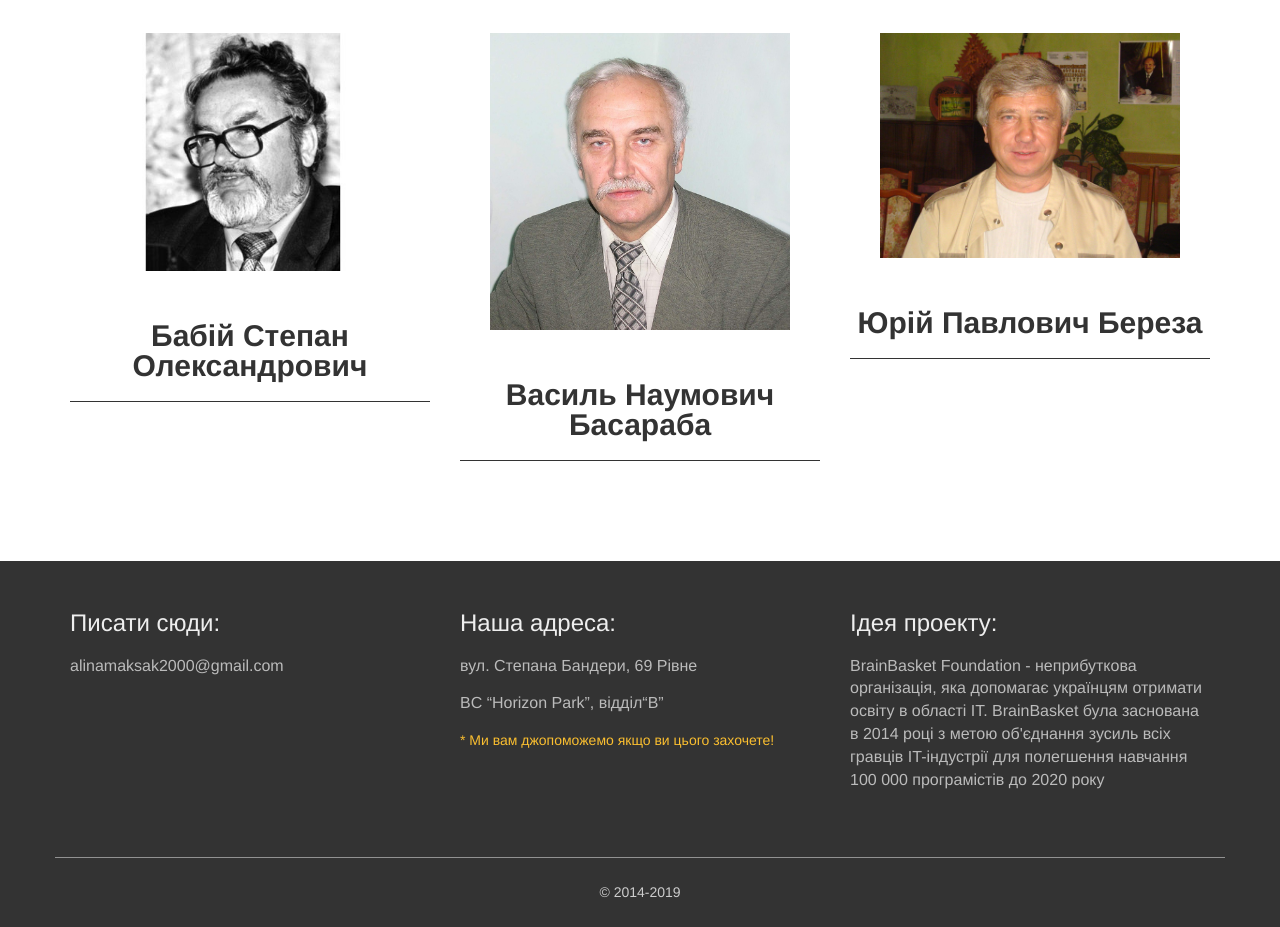
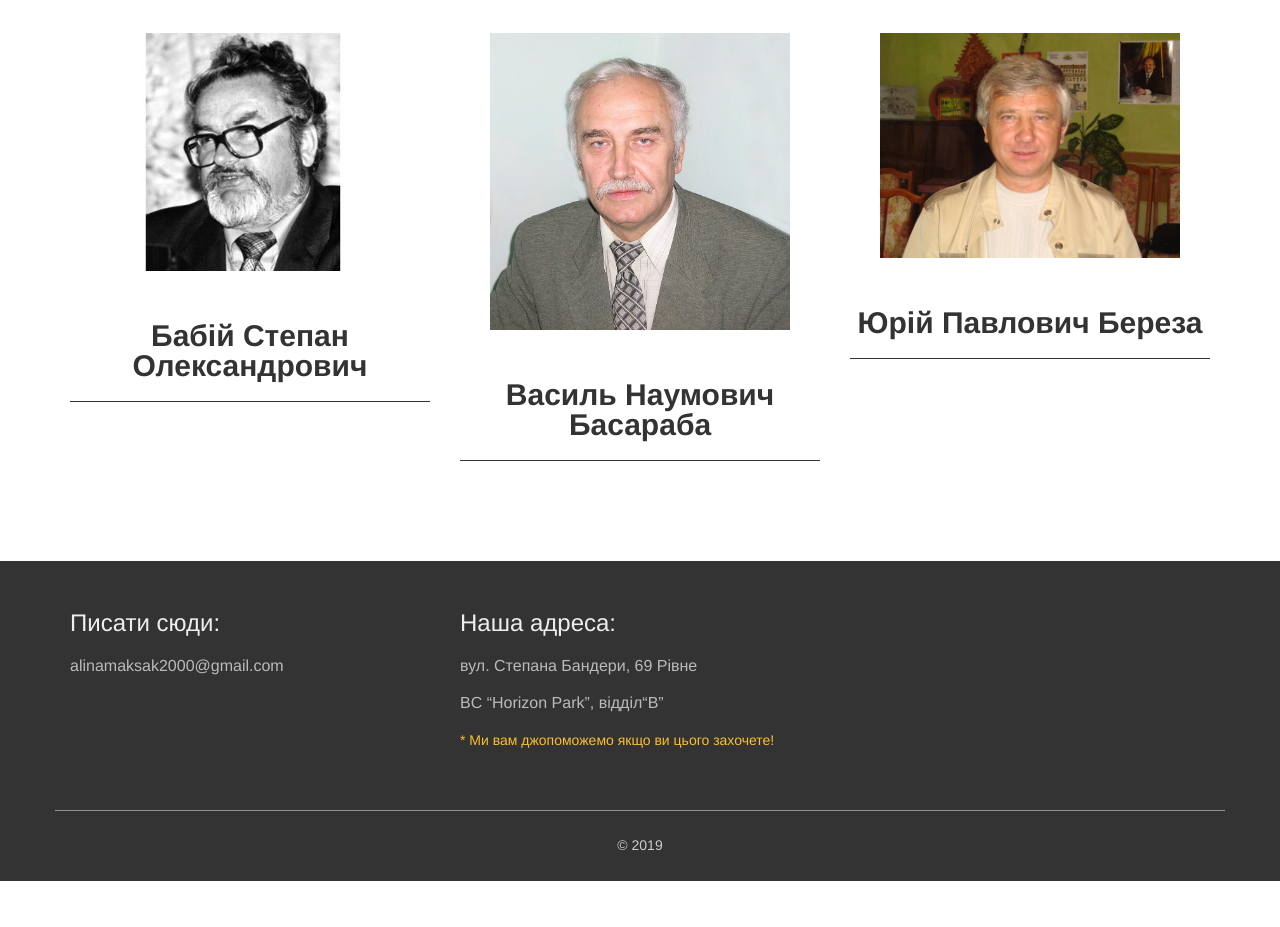
Before and after one commit to AlinaMaksak/sayt1, a plain HTML site: page index.html in a window 1280 px wide. Shown: the part 897-1824 px from the top of the page. After the commit the page ends 1778 px from the top, so only its background shows below. Drawn offline with Linux system fonts and the light colour scheme.

Commit message:
Update index.html

```diff
--- a/index.html
+++ b/index.html
@@ -33,8 +33,8 @@
 				        <li><a href="pusmenik.html">Інші письменники</a></li>
 				        <li><a href="literatoru.html">Літератори Рівненщини в книзі</a></li>
 				        <li>
-				        	<a class="tel" href="tel:380985516342">380-985-516-342</a>
-				        	<span>*Якщо потрібна допомога телефонуйте!</span>
+
+
 				        </li>
 				      </ul>
 				    </div>
@@ -88,16 +88,11 @@
 					<p class="note">* Ми вам джопоможемо якщо ви цього захочете!</p>
 				</div>
 
-				<div class="col-md-4 col-sm-4 col-xs-12">
-					<p class="tech">Ідея проекту:</p>
-					<p class="desc">
 
-BrainBasket Foundation - неприбуткова організація, яка допомагає українцям отримати освіту в області ІТ. BrainBasket була заснована в 2014 році з метою об'єднання зусиль всіх гравців IT-індустрії для полегшення навчання 100 000 програмістів до 2020 року</p>
-				</div>
 
 			</div>
 			<div class="row copyright">
-				<p class="copy">© 2014-2019</p>
+				<p class="copy">© 2019</p>
 			</div>
 		</div>
 	</footer>
```
